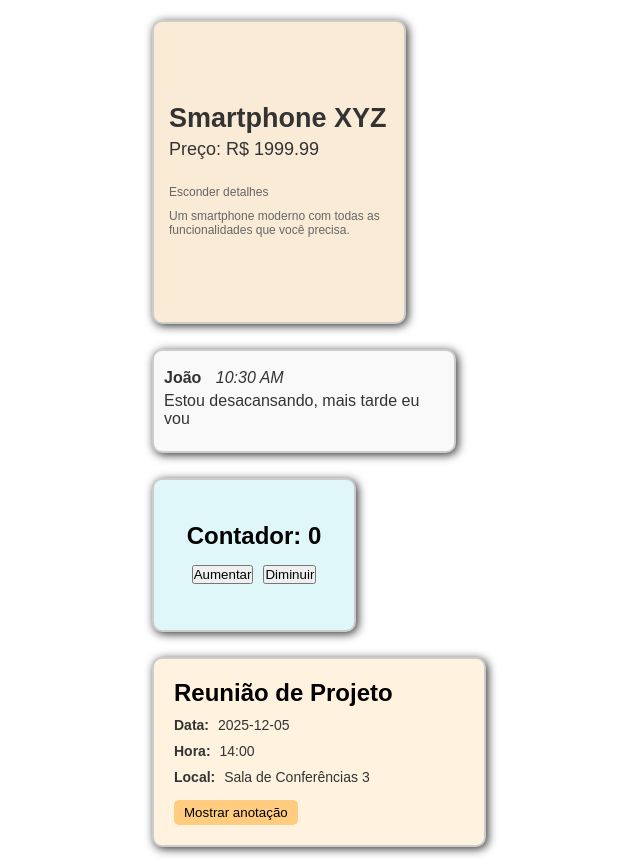
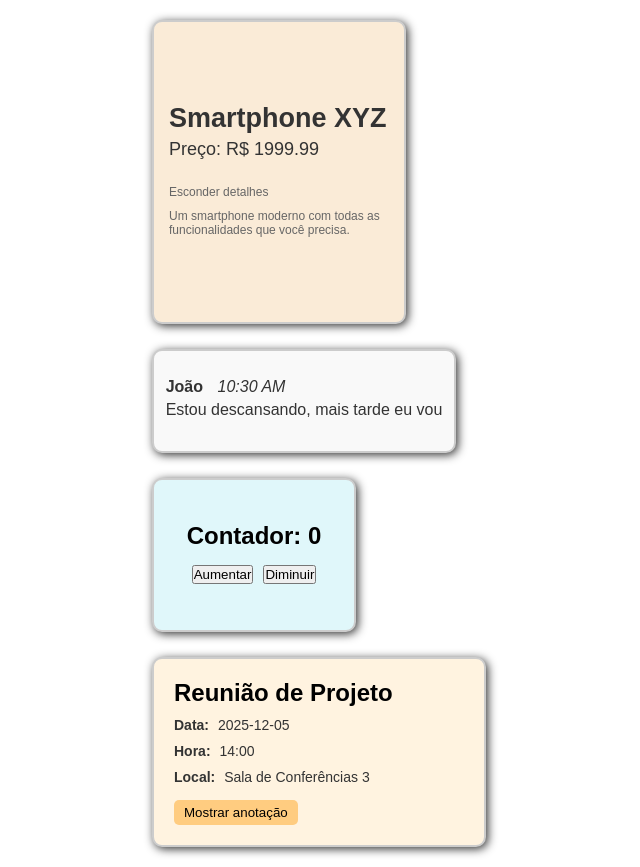
Before and after one commit to samellop3s/react-js-hooks-studies, a React (Vite) app in the folder meu-projeto/: page / in a window 1280 px wide. Shown: the whole page, without its empty margins (321-961 px from the left). Built offline with nearby package versions, Linux system fonts and the light colour scheme.

Commit message:
correção da mensagem

```diff
--- a/meu-projeto/src/App.jsx
+++ b/meu-projeto/src/App.jsx
@@ -15,7 +15,7 @@ function App() {
 
             <Mensagem
                 usuario="João"
-                texto="Estou desacansando, mais tarde eu vou "
+                texto="Estou descansando, mais tarde eu vou "
                 hora="10:30 AM"
             />
 
```
